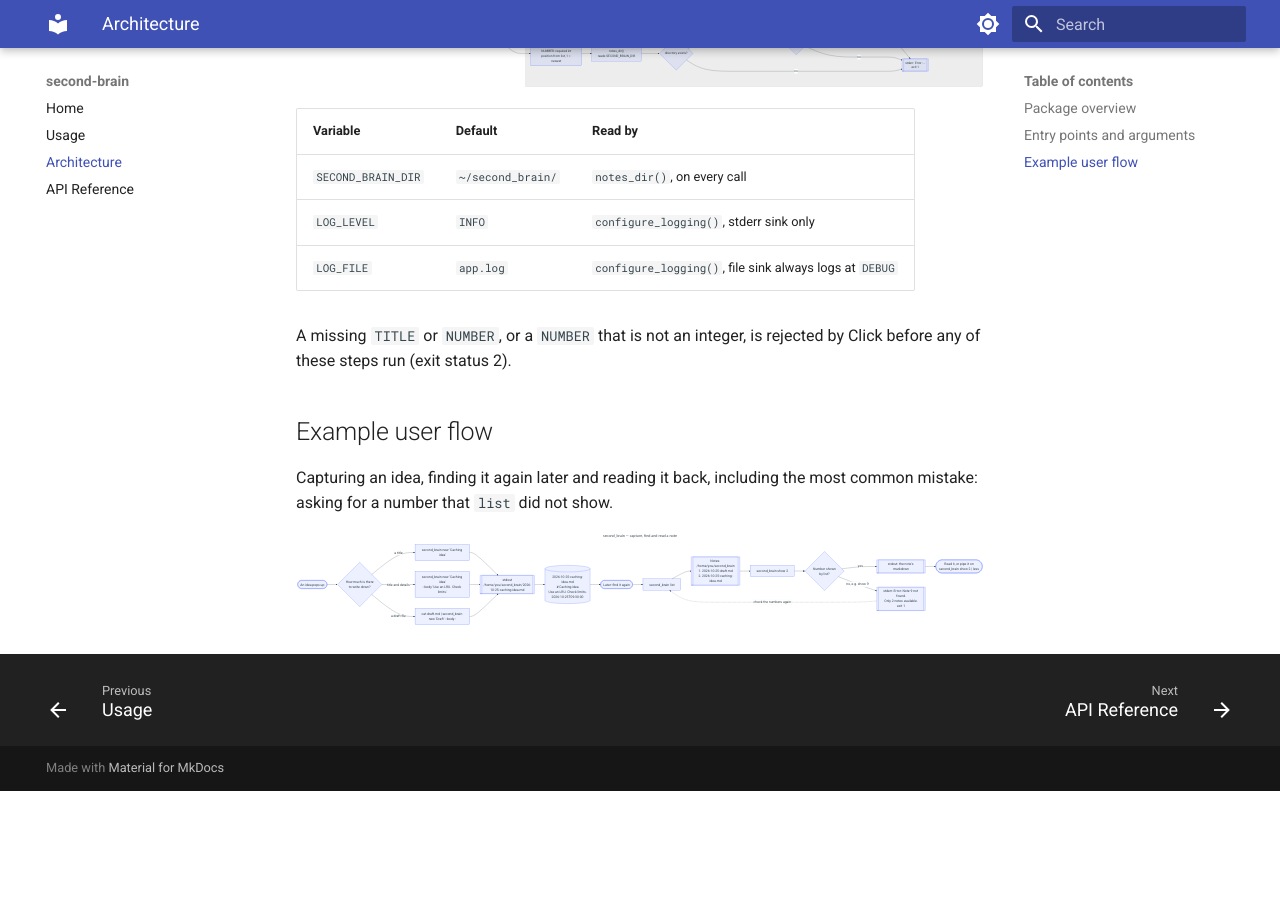
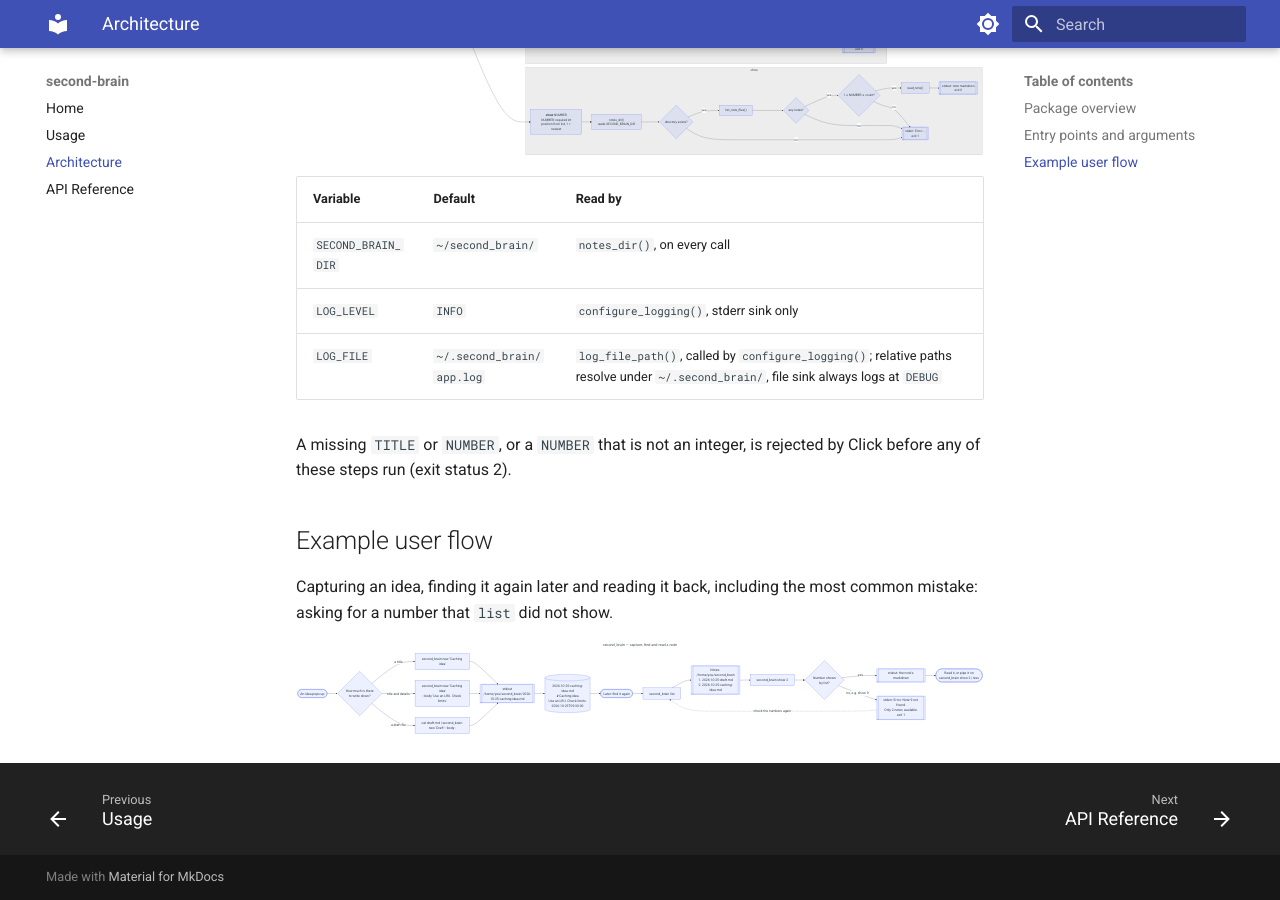
Before and after one commit to kitmonisit/sb-oct, an MkDocs documentation site: the page built from docs/architecture.md, in a window 1280 px wide and 900 px high, scrolled down 1796 px. Built offline with MkDocs 1.6.1 and Material for MkDocs 9.7.7, drawn with Linux system fonts in a browser that asks for light colours; before the commit the page ends 2587 px from its top, so only the background shows below that.

Commit message:
fix(logging): write app.log to ~/.second_brain/ by default
The CLI runs from anywhere, so the relative app.log default left a stray
log file in whatever directory the user was in. Relative LOG_FILE values
now resolve under ~/.second_brain/ and absolute ones are used as-is; the
file's parent directory is created before the sink is added.

Fixes #3

Co-Authored-By: Claude Opus 5.5 <noreply@anthropic.com>

```diff
--- a/docs/architecture.md
+++ b/docs/architecture.md
@@ -28,10 +28,12 @@ flowchart LR
         cmd_show["show()"]
     end
 
-    subgraph app_mod["Logging — app.py · imports sys, os, loguru"]
+    subgraph app_mod["Logging — app.py · imports sys, os, pathlib, loguru"]
         direction LR
         fn_app_main["main()<br/>@logger.catch<br/>(no entry point calls it)"]
-        fn_configure["configure_logging()<br/>reads LOG_LEVEL, LOG_FILE"]
+        fn_configure["configure_logging()<br/>reads LOG_LEVEL"]
+        fn_log_file_path["log_file_path()<br/>reads LOG_FILE"]
+        fn_log_dir["log_dir()<br/>~/.second_brain"]
         fn_stderr_format["stderr_format()"]
         const_levels["LEVEL_SHORT_NAMES"]
     end
@@ -48,7 +50,7 @@ flowchart LR
         fn_slugify["slugify()"]
     end
 
-    log_sinks[("stderr · app.log")]
+    log_sinks[("stderr · ~/.second_brain/app.log")]
     notes_store[("notes directory<br/>YYYY-MM-DD-slug.md")]
 
     console_script ==> cli_group
@@ -61,6 +63,7 @@ flowchart LR
     cmd_new ==> fn_notes_dir & fn_create_note
 
     fn_app_main --> fn_configure --> fn_stderr_format --> const_levels
+    fn_configure --> fn_log_file_path --> fn_log_dir
     fn_create_note --> fn_split --> fn_clean
     fn_create_note --> fn_build_path --> fn_slugify
 
@@ -106,7 +109,7 @@ flowchart LR
     end
 
     group["<b>cli</b> group<br/>--help on the group and every command"]
-    setup_logs["configure_logging()<br/>reads LOG_LEVEL, LOG_FILE<br/>stderr at LOG_LEVEL · file at DEBUG"]
+    setup_logs["configure_logging()<br/>reads LOG_LEVEL, LOG_FILE<br/>stderr at LOG_LEVEL · file at DEBUG<br/>log file under ~/.second_brain/ by default"]
 
     run_uv --> run_script
     run_script --> group
@@ -173,7 +176,7 @@ flowchart LR
 |----------|---------|---------|
 | `SECOND_BRAIN_DIR` | `~/second_brain/` | `notes_dir()`, on every call |
 | `LOG_LEVEL` | `INFO` | `configure_logging()`, stderr sink only |
-| `LOG_FILE` | `app.log` | `configure_logging()`, file sink always logs at `DEBUG` |
+| `LOG_FILE` | `~/.second_brain/app.log` | `log_file_path()`, called by `configure_logging()`; relative paths resolve under `~/.second_brain/`, file sink always logs at `DEBUG` |
 
 A missing `TITLE` or `NUMBER`, or a `NUMBER` that is not an integer, is
 rejected by Click before any of these steps run (exit status 2).
```
Also changed, not shown: README.md (+1 -1 lines), docs/overview.html (+16 -15 lines), docs/usage.md (+9 -5 lines), 5 other files.
